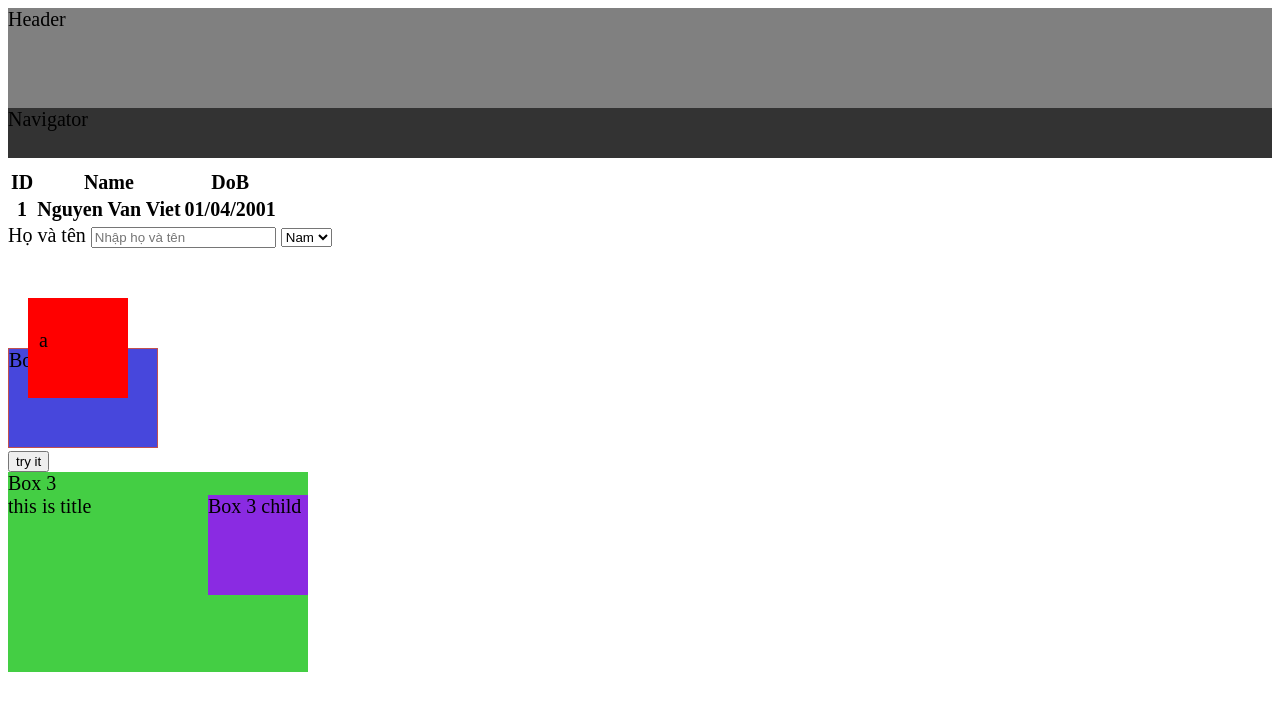
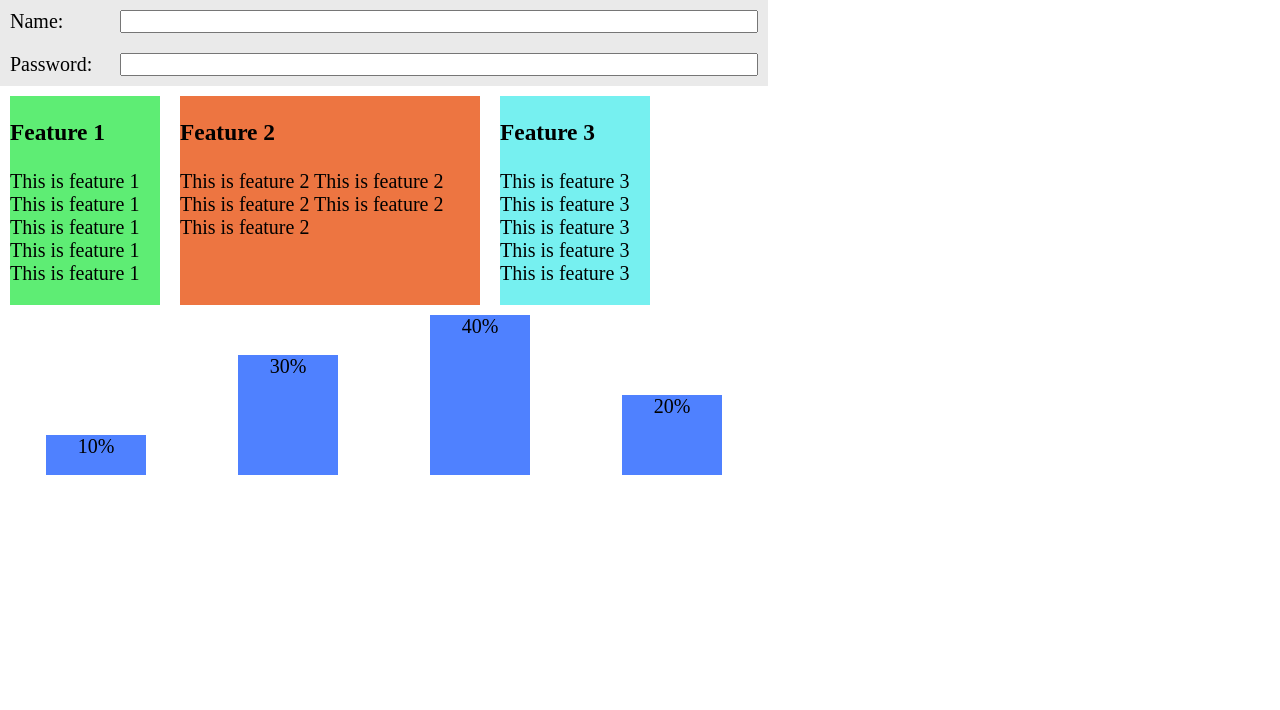
Before and after one commit to vietnguyenhcmut/webselfstudy, a plain HTML site: page index.html in a window 1280 px wide. Shown: the top 710 px of the page. Drawn offline with Linux system fonts and the light colour scheme.

Commit message:
flexbox learning

```diff
--- a/index.html
+++ b/index.html
@@ -8,7 +8,7 @@
     </head>
 
     <body>
-        <div class="header">
+        <!-- <div class="header">
             Header
         </div>
         <div class="navigator">
@@ -54,10 +54,45 @@
         <div class="box3" title="this is title">
             Box 3
             <div>
-                <div class="box3-child">       <!-- position box3-child lấy theo position box3 do box3 có position gần nhất so với box3-child -->
+                <div class="box3-child">
                     Box 3 child
                 </div>
             </div>
+        </div> -->
+
+        <div class="form-container">
+            <form action="" class="user-form">
+                <div class="form__row">
+                    <label class="form__label" for="name"> Name: </label>
+                    <input class="form__input" type="text" id="name"/>
+                </div>
+                <div class="form__row">
+                    <label class="form__label" for="password"> Password: </label>
+                    <input class="form__input" type="password" id="password"/>
+                </div>
+            </form>
+        </div>
+
+        <div class="feature-layout">
+            <div class="feature-item feature_1">
+                <h3> Feature 1 </h3>
+                <p> This is feature 1 This is feature 1 This is feature 1 This is feature 1 This is feature 1</p>
+            </div>
+            <div class="feature-item feature_2">
+                <h3> Feature 2 </h3>
+                <p> This is feature 2 This is feature 2 This is feature 2 This is feature 2 This is feature 2</p>
+            </div>
+            <div class="feature-item feature_3">
+                <h3> Feature 3 </h3>
+                <p> This is feature 3 This is feature 3 This is feature 3 This is feature 3 This is feature 3</p>
+            </div>
+        </div>
+
+        <div class="chart-layout">
+            <div class="chart-item" style="--percent: 10px"> 10% </div>
+            <div class="chart-item" style="--percent: 30px"> 30% </div>
+            <div class="chart-item" style="--percent: 40px"> 40% </div>
+            <div class="chart-item" style="--percent: 20px"> 20% </div>
         </div>
 
 
--- a/styles.css
+++ b/styles.css
@@ -1,6 +1,11 @@
 html {
     font-size: 20px;
     height: 2000px;
+}
+
+body {
+    margin: 0!important;
+    width: 60%;
 }
 
 #title {
@@ -68,3 +73,63 @@ html {
     position: absolute;
     right: 0;
 }
+
+.form-container {
+    background-color: #eaeaea;
+}
+.form__row {
+    display: flex;
+    padding: 10px;
+}
+.form__label {
+    margin-right: 10px;
+    min-width: 100px;
+}
+.form__input {
+    flex: 1;
+}
+
+.feature-layout {
+    display: flex;
+    flex-direction: row;
+    flex-wrap: wrap;
+}
+.feature-item {
+    margin: 10px;
+}
+.feature_1 {
+    background-color: #5eed74;
+    width: 150px;
+}
+.feature_2 {
+    background-color: #ed7541;
+    width: 300px;
+}
+.feature_3 {
+    background-color: rgb(118, 240, 240);
+    width: 150px;
+}
+
+.chart-layout {
+    display: flex;
+    justify-content: space-around;
+    align-items: flex-end;
+}
+.chart-item {
+    background-color: rgb(79, 129, 255);
+    height: calc(var(--percent)*4);
+    width: 100px;
+    text-align: center;
+    animation: moving ease-in 2s;
+}
+
+@keyframes moving {
+    from {
+        opacity: 0;
+        height: calc(var(--percent)*4 - 200px);
+    }
+    to {
+        opacity: 1;
+        height: calc(var(--percent)*4);
+    }
+}
```
